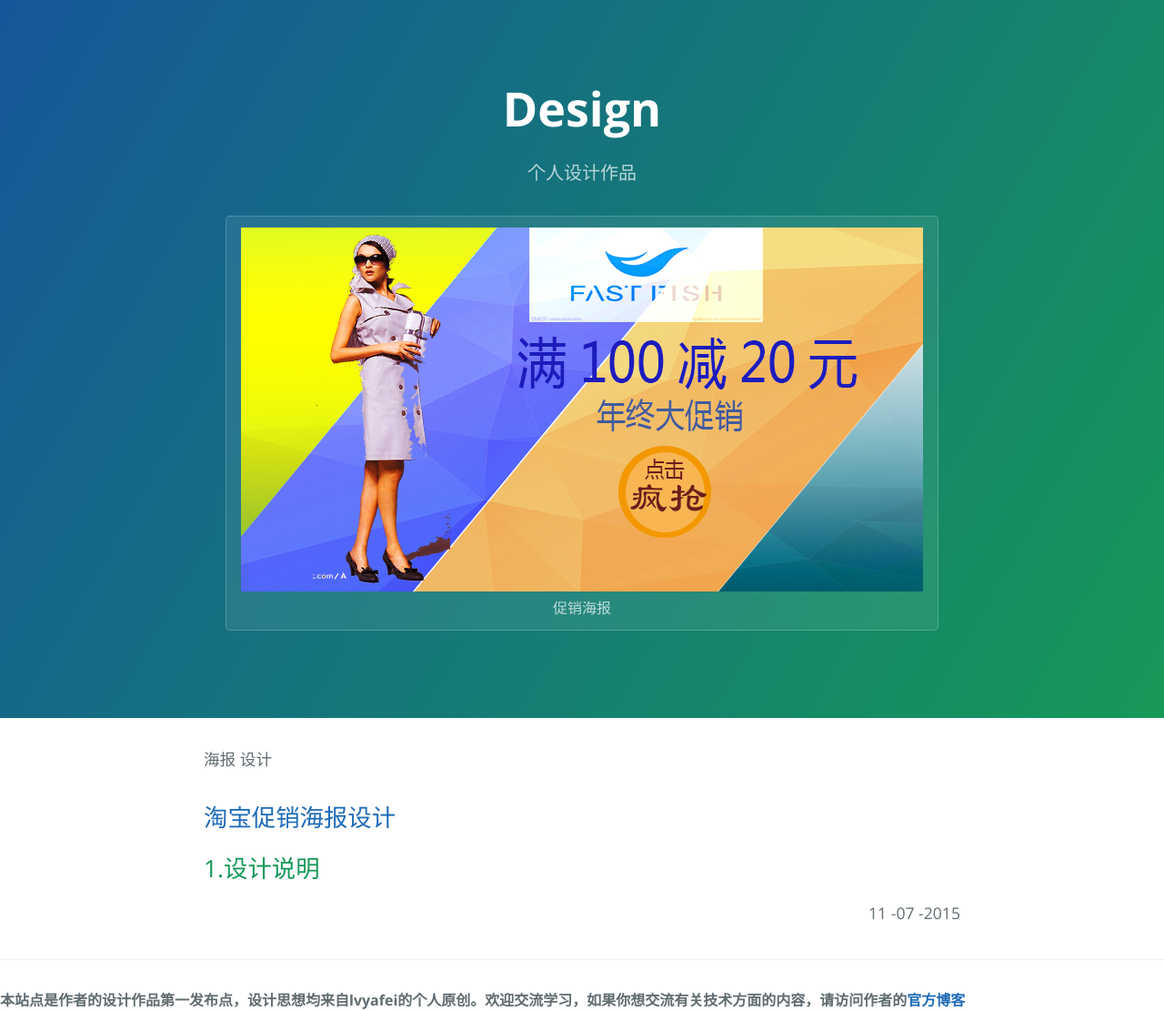
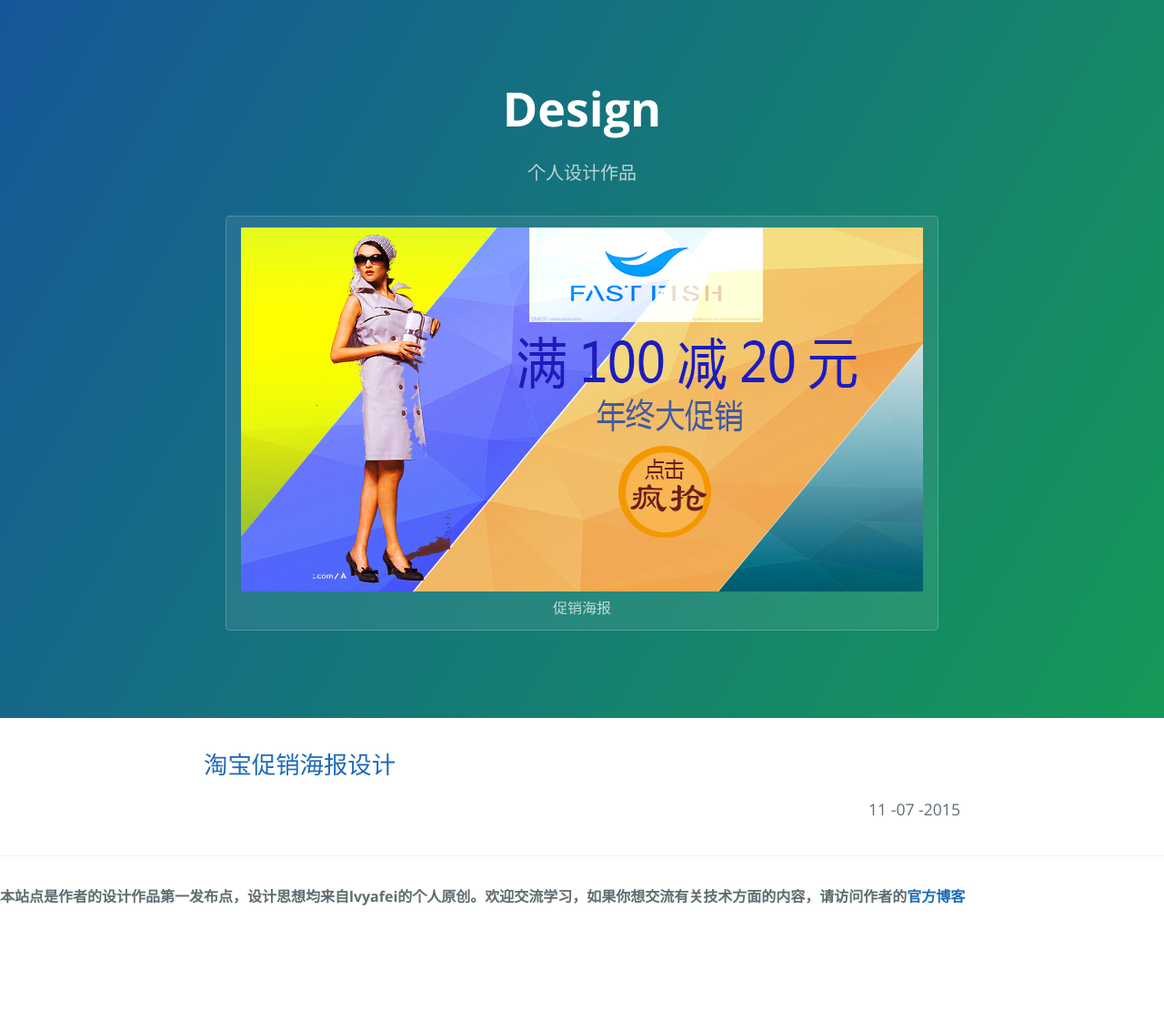
Before and after one commit to lvyafei/design, a Jekyll site: the page built from index.html, in a window 1280 px wide. Shown: the whole page at 91% size. Built offline with Jekyll 4.4.1, drawn with Linux system fonts in a browser that asks for light colours; comment, search, counter and statistics services are not loaded; after the commit the page ends 997 px from its top, so only the background shows below that.

Commit message:
edit config

```diff
--- a/_config.yml
+++ b/_config.yml
@@ -1,6 +1,6 @@
 # Site settings
 title: design
-baseurl: "" # the subpath of your site, e.g. /blog/
+baseurl: "/design" # the subpath of your site, e.g. /blog/
 url: "http://lvyafei.github.io/design/" # the base hostname & protocol for your site
 # Build settings
 markdown: kramdown
--- a/index.html
+++ b/index.html
@@ -16,16 +16,9 @@ published: true
       <div>
         {% for post in site.posts %}
           <div class="well well-lg">
-            {% if post.categories != empty %}
-            <span class="post-meta"><i class="glyphicon glyphicon-paperclip"></i> {{ post.categories }}</span>
-            {% endif %}
-            {% if post.tags != empty %}
-            <span class="post-meta"><i class="glyphicon glyphicon-tag"></i> {{ post.tags }}</span>
-            {% endif %}
             <h2>
               <a class="post-link" href="{{ post.url | prepend: site.baseurl }}">{{ post.title }}</a>
             </h2>
-            <span>{{ post.excerpt | replace: '<ul id="meuid">' , '<ul id="meuid" style="display:none">' | remove: '<img>' }}
             </span>
             <span class="post-meta" style="float:right">{{ post.date | date: "%m -%d -%Y" }}</span>
           </div>
```
